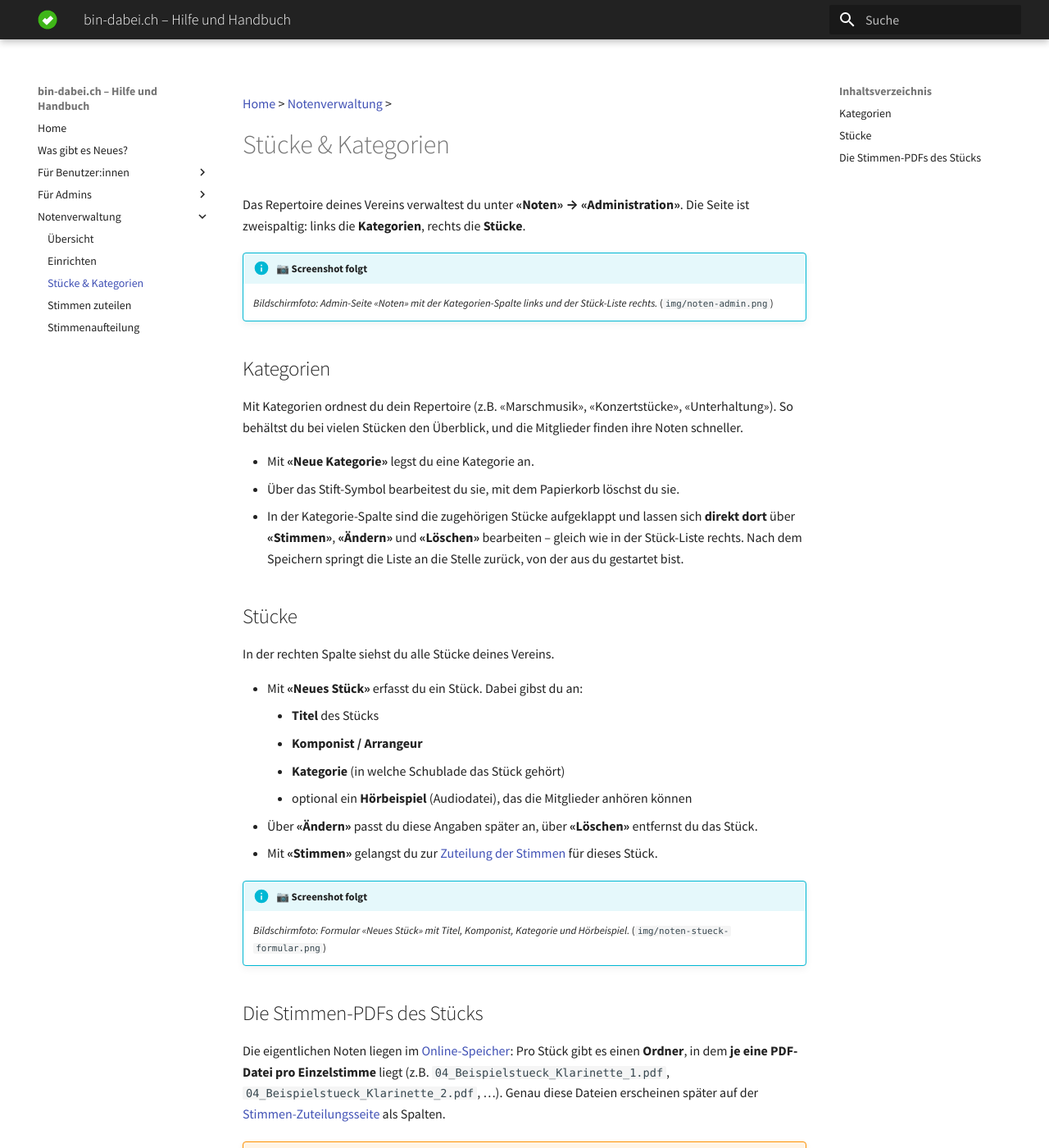
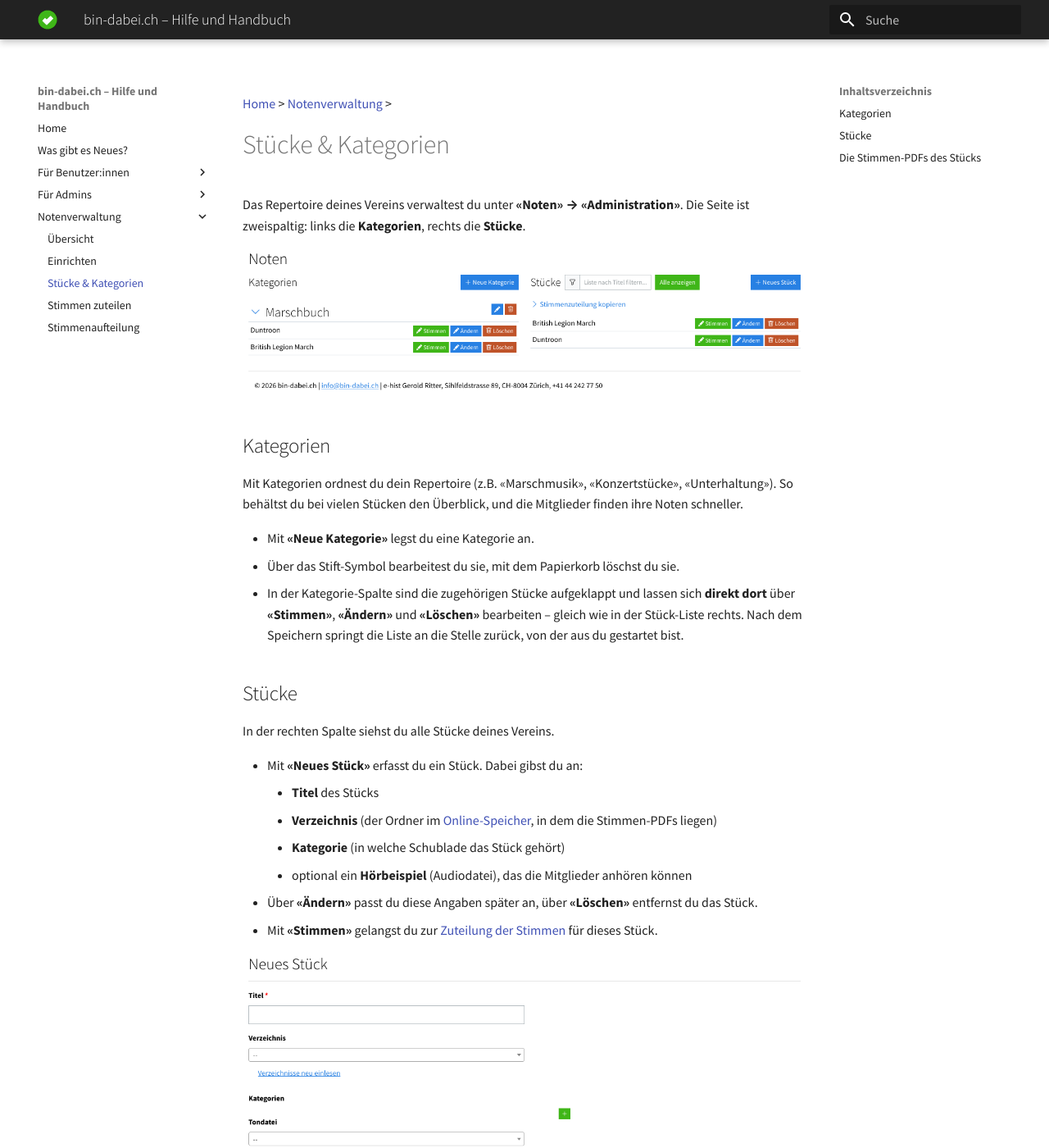
Before and after one commit to ritterg/bin-dabei-dokumentation, an MkDocs documentation site: the page built from docs/noten/stuecke.md, in a window 1280 px wide and 1400 px high. Shown: the whole window at 82% size. Built offline with MkDocs 1.6.1 and Material for MkDocs 9.7.7, drawn with Linux system fonts in a browser that asks for light colours; some web fonts are replaced.

Commit message:
docs: add screenshots for Register/Instrumente and Notenverwaltung
Replace the "Screenshot folgt" placeholders with real screenshots from
test.bin-dabei.ch: Register list, Instrumente list, Noten admin page,
new-piece form, parts assignment matrix, and the copy-assignment widget.

Also fix the piece-form field list: the form has no "Komponist/Arrangeur"
field; replace it with the actual "Verzeichnis" (online-storage folder).

Co-Authored-By: Claude Opus 4.8 (1M context) <noreply@anthropic.com>

```diff
--- a/docs/noten/stuecke.md
+++ b/docs/noten/stuecke.md
@@ -4,8 +4,7 @@
 
 Das Repertoire deines Vereins verwaltest du unter **«Noten» → «Administration»**. Die Seite ist zweispaltig: links die **Kategorien**, rechts die **Stücke**.
 
-!!! info "📷 Screenshot folgt"
-    *Bildschirmfoto: Admin-Seite «Noten» mit der Kategorien-Spalte links und der Stück-Liste rechts.* (`img/noten-admin.png`)
+![Admin-Seite «Noten» mit der Kategorien-Spalte links und der Stück-Liste rechts](../img/noten-admin.png)
 
 ## Kategorien
 
@@ -21,14 +20,13 @@ In der rechten Spalte siehst du alle Stücke deines Vereins.
 
 - Mit **«Neues Stück»** erfasst du ein Stück. Dabei gibst du an:
     - **Titel** des Stücks
-    - **Komponist / Arrangeur**
+    - **Verzeichnis** (der Ordner im [Online-Speicher](/noten/einrichten), in dem die Stimmen-PDFs liegen)
     - **Kategorie** (in welche Schublade das Stück gehört)
     - optional ein **Hörbeispiel** (Audiodatei), das die Mitglieder anhören können
 - Über **«Ändern»** passt du diese Angaben später an, über **«Löschen»** entfernst du das Stück.
 - Mit **«Stimmen»** gelangst du zur [Zuteilung der Stimmen](/noten/stimmen-zuteilen) für dieses Stück.
 
-!!! info "📷 Screenshot folgt"
-    *Bildschirmfoto: Formular «Neues Stück» mit Titel, Komponist, Kategorie und Hörbeispiel.* (`img/noten-stueck-formular.png`)
+![Formular «Neues Stück» mit Titel, Verzeichnis, Kategorie und Hörbeispiel](../img/noten-stueck-formular.png)
 
 ## Die Stimmen-PDFs des Stücks
 
```
Also changed, not shown: docs/admin/register-instrumente.md (+2 -4 lines), docs/noten/stimmen-zuteilen.md (+2 -4 lines), docs/img/admin-instrumente.png (added), docs/img/admin-register.png (added), docs/img/noten-admin.png (added), docs/img/noten-kopieren.png (added), docs/img/noten-stueck-formular.png (added), docs/img/noten-zuteilung.png (added).
